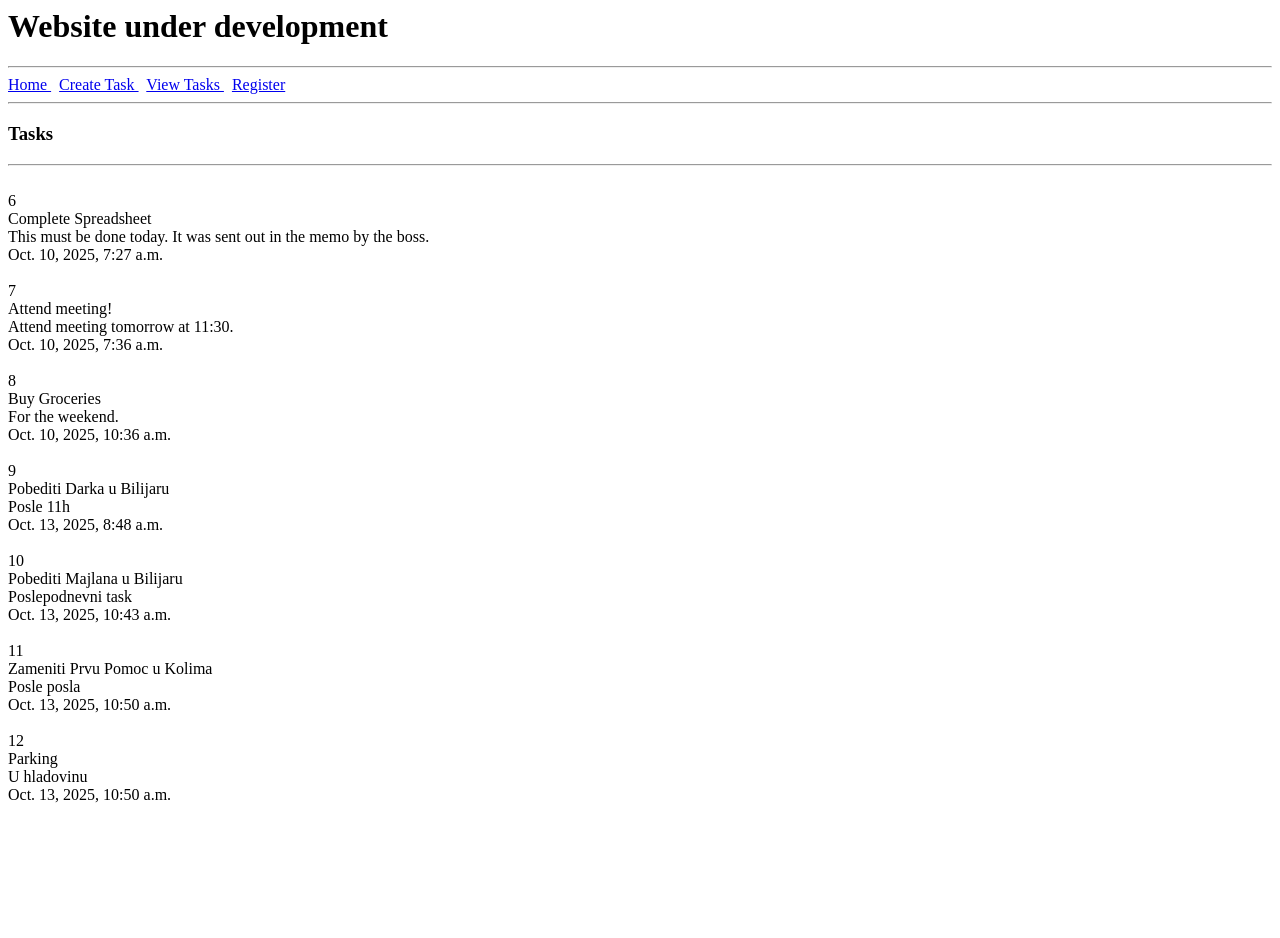
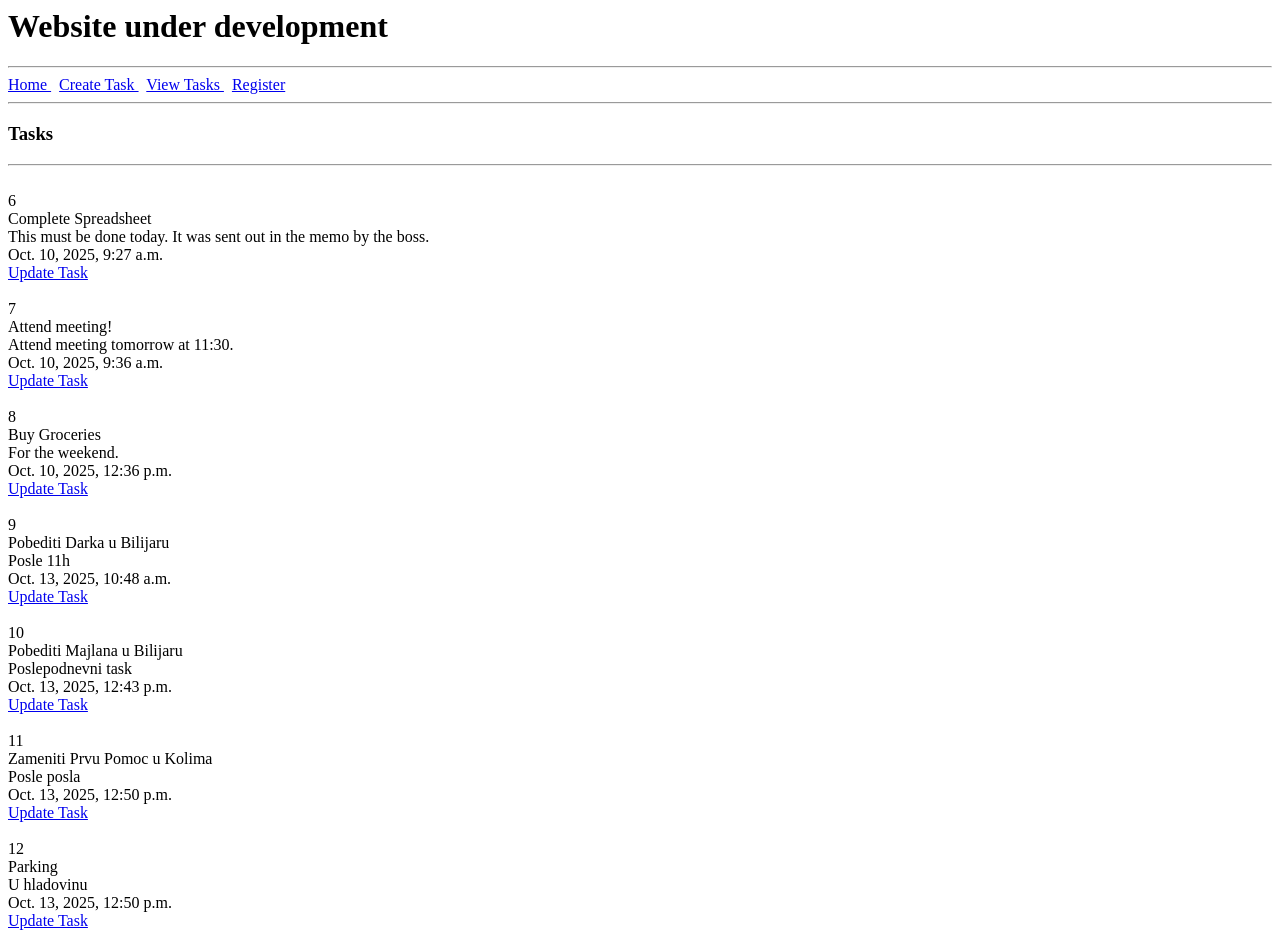
Before and after one commit to bane80ns/django_course, a Django app: page /view-tasks in a window 1280 px wide. Before the commit the page ends 803 px from the top, so only its background shows below. Run offline with Django 5.2, Linux system fonts and the light colour scheme; data comes from the database, SQL or seed files in the repository; both versions use the stored data as it was after the commit.

Commit message:
13oct2025 end of workday

```diff
--- a/dev/elevate/crm/models.py
+++ b/dev/elevate/crm/models.py
@@ -4,7 +4,7 @@ class Task(models.Model):
 
     title = models.CharField(max_length=50)
     description = models.TextField(max_length=1000)
-    created = models.DateTimeField(auto_now_add=True)
+    created = models.DateTimeField(auto_now=True)
 
 
 class Review(models.Model):
--- a/dev/elevate/crm/templates/crm/view-tasks.html
+++ b/dev/elevate/crm/templates/crm/view-tasks.html
@@ -28,6 +28,10 @@
 
             <br>
 
+            <a href= "{% url 'update-task' task.id %}"> Update Task </a>
+
+            <br>
+
 
         {% endfor %}
 
--- a/dev/elevate/crm/urls.py
+++ b/dev/elevate/crm/urls.py
@@ -10,10 +10,14 @@ urlpatterns = [
 
     path('', views.homepage, name=''),
 
+    path('create-task', views.create_task, name='create-task'),
+
     path('view-tasks', views.tasks, name='view-tasks'),
 
+
+    path('update-task/<str:pk>', views.update_task, name='update-task'),
+
+
+
     path('register', views.register, name='register'),
-
-    path('create-task', views.create_task, name='create-task'),
-
 ]
--- a/dev/elevate/crm/views.py
+++ b/dev/elevate/crm/views.py
@@ -42,6 +42,32 @@ def tasks(request):
     return render(request, 'crm/view-tasks.html', context)
 
 
+#CRUD - Update Task
+def update_task(request, pk):
+
+    task = Task.objects.get(id=pk)
+
+    form = TaskForm(instance=task)
+
+    if request.method == 'POST':
+
+        form = TaskForm(request.POST, instance=task)
+
+        if form.is_valid():
+
+            form.save()
+
+            return redirect('view-tasks')
+
+    context = {'UpdateTask': form}
+
+    return render (request, 'crm/update-task.html', context)
+
+
+
+
+
+
 # Registration web page
 def register(request):
 
--- a/dev/elevate/elevate/settings.py
+++ b/dev/elevate/elevate/settings.py
@@ -106,7 +106,7 @@ AUTH_PASSWORD_VALIDATORS = [
 
 LANGUAGE_CODE = 'en-us'
 
-TIME_ZONE = 'UTC'
+TIME_ZONE = 'Europe/Belgrade'
 
 USE_I18N = True
 
```
Also changed, not shown: dev/elevate/crm/templates/crm/update-task.html (added, +24 -0 lines), dev/elevate/db.sqlite3.
